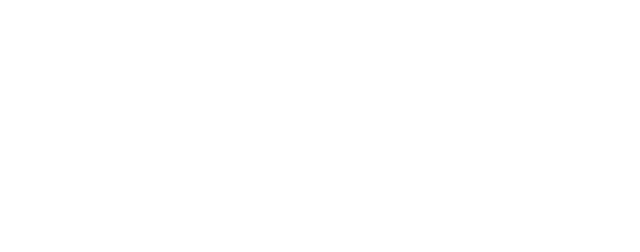
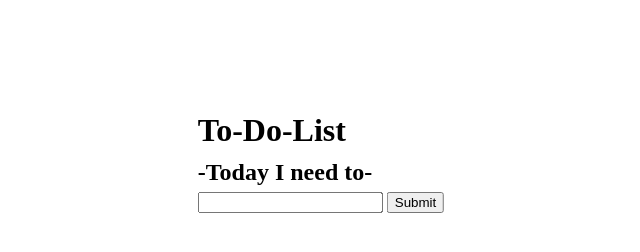
Before and after one commit to dts-kominfo-rea4a/challenge-dom-dodytrifa, a website: page index.html in a window 1280 px wide. Shown: the whole page, without its empty margins (319-959 px from the left). Drawn offline with Linux system fonts and the light colour scheme.

Commit message:
submit challenge dom

```diff
--- a/index.html
+++ b/index.html
@@ -5,37 +5,57 @@
     <meta http-equiv="X-UA-Compatible" content="IE=edge" />
     <meta name="viewport" content="width=device-width, initial-scale=1.0" />
     <title>Challenge - DOM</title>
+    <link rel="stylesheet" href="style.css" />
   </head>
   <body>
     <div id="app">
       <!-- TODO: Buatlah sebuah header dengan id todo-title -->
+      <h1 id="todo-title">To-Do-List</h1>
+
       <!-- TODO: Buatlah sebuah subtitle dengan id todo-subtitle -->
+      <h2 id="todo-subtitle">-Today I need to-</h2>
 
       <!-- Section: input -->
       <!-- TODO: Buatlah sebuah input bertipe text dengan id todo-input -->
+      <input type="text" id="todo-input" />
       <!-- TODO: Buatlah sebuah button dengan id todo-submit -->
+      <button id="todo-submit" onclick="fnClickHandler()">Submit</button>
 
       <!-- Section output -->
       <!-- TODO: Buatlah sebuah <ul> dengan id todo-output -->
+      <ul id="todo-output"></ul>
+
     </div>
 
     <!-- ! Untuk tantangan ini, script jangan diubah ke external js yah ! -->
     <script>
       // TODO: Deklarasi variable sesuai dengan kebutuhan di sini
-      let button;
-      let input;
-      let output;
+      let button = document.getElementById("todo-submit")
+      let input = document.getElementById("todo-input")
+      let output = document.getElementById("todo-output")
 
       // TODO: Buatlah sebuah fungsi dengan nama fnClickHandler
       // Fungsi yang digunakan untuk menambahkan tulisan
       // Jangan ubah cara deklarasi fungsinya, cukup isi saja
-      function fnClickHandler(toDoItem) {}
 
-      // TODO: register event onclick / addEventListener untuk button
-      // akan menjalankan fungsi fnClickHandler
+      function fnClickHandler(toDoItem) {
 
-      // TODO: register event onkeypress / addEventListener untuk input
-      // sehingga saat di input ditekan enter akan menjalankan fungsi fnClickHandler juga
+        input.addEventListener("keypress", (e) => {
+          if (e.key === "Enter") {
+            fnClickHandler()
+          }
+        })
+
+        const myli = document.createElement("li")
+        event.preventDefault()
+        myli.innerHTML = input.value
+        output.appendChild(myli)
+        input.value = ""
+        // TODO: register event onclick / addEventListener untuk button
+        // akan menjalankan fungsi fnClickHandler
+        // TODO: register event onkeypress / addEventListener untuk input
+        // sehingga saat di input ditekan enter akan menjalankan fungsi fnClickHandler juga
+      }
     </script>
   </body>
 </html>
--- /dev/null
+++ b/style.css
@@ -0,0 +1,20 @@
+*, *::before, *::after {
+  box-sizing: border-box;
+}
+* {
+  margin: 0;
+}
+html, body {
+  height: 100%;
+}
+body {
+  line-height: 1.5;
+  -webkit-font-smoothing: antialiased;
+}
+
+#app {
+  position: absolute;
+  top: 20%;
+  left: 50%;
+  transform: translate(-50%,-50%);
+}
```
